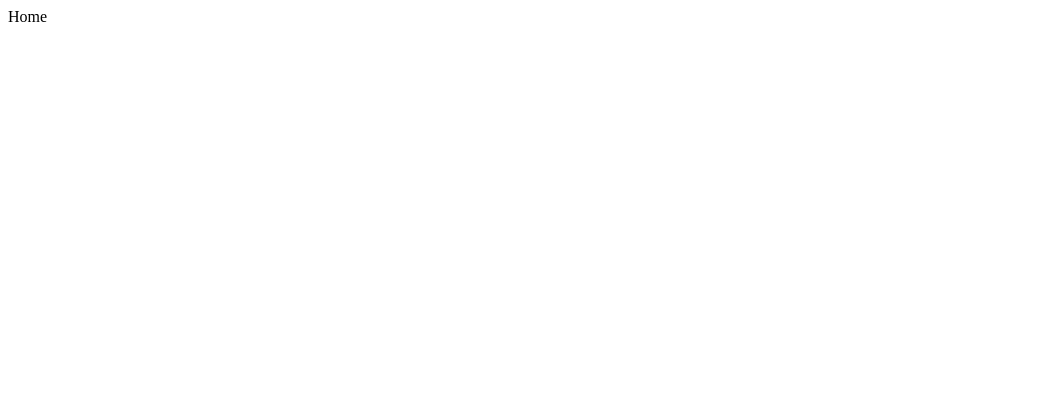
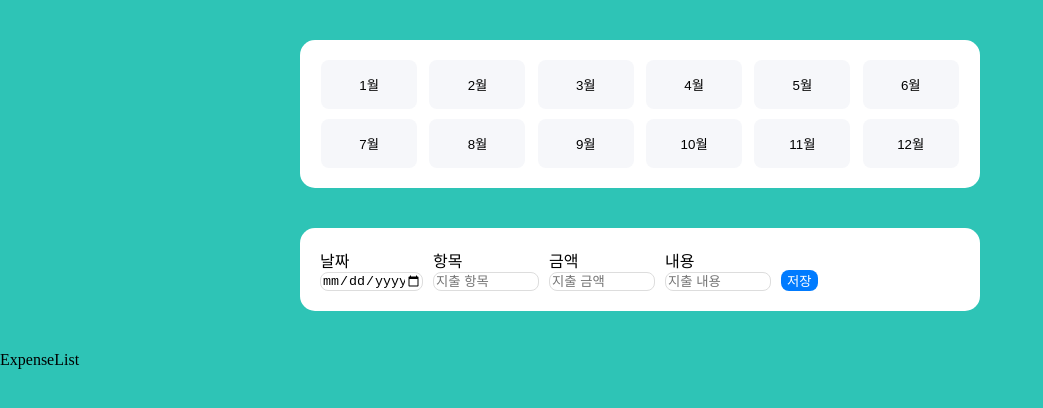
Before and after one commit to pk97h/my-finance-app, a React (Vite) app: page / in a window 1280 px wide. Shown: the top 408 px of the page, without its empty margins (0-1043 px from the left). Built offline with nearby package versions, Linux system fonts and the light colour scheme.

Commit message:
MonthNAvigation UI 구현

```diff
--- a/src/App.jsx
+++ b/src/App.jsx
@@ -1,7 +1,22 @@
+import { createGlobalStyle } from "styled-components";
 import Router from "./router/Router";
 
+const GlobalStyle = createGlobalStyle`
+  html, body {
+    margin: 0;
+    padding: 0;
+    height: 100%;
+    background-color: rgb(46, 196, 182)
+  }
+`;
+
 function App() {
-  return <Router />;
+  return (
+    <>
+    <GlobalStyle />
+      <Router />
+    </>
+  );
 }
 
 export default App;
--- a/src/components/CreateExpense.jsx
+++ b/src/components/CreateExpense.jsx
@@ -0,0 +1,39 @@
+import {
+  CreateExpenseContainer,
+  ExpenseForm,
+  ExpenseFormButton,
+  ExpenseFormContainer,
+  ExpenseFormInput,
+} from "../styles/HomeStyles";
+
+const CreateExpense = () => {
+  return (
+    <CreateExpenseContainer>
+      <ExpenseFormContainer>
+        <ExpenseForm>
+          <label>날짜</label>
+          <ExpenseFormInput type="date" name="date" />
+        </ExpenseForm>
+
+        <ExpenseForm>
+          <label>항목</label>
+          <ExpenseFormInput type="text" placeholder="지출 항목" />
+        </ExpenseForm>
+
+        <ExpenseForm>
+          <label>금액</label>
+          <ExpenseFormInput type="number" placeholder="지출 금액" />
+        </ExpenseForm>
+
+        <ExpenseForm>
+          <label>내용</label>
+          <ExpenseFormInput type="text" placeholder="지출 내용" />
+        </ExpenseForm>
+
+        <ExpenseFormButton type="submit">저장</ExpenseFormButton>
+      </ExpenseFormContainer>
+    </CreateExpenseContainer>
+  );
+};
+
+export default CreateExpense;
--- a/src/components/ExpenseList.jsx
+++ b/src/components/ExpenseList.jsx
@@ -0,0 +1,5 @@
+const ExpenseList = () => {
+  return <div>ExpenseList</div>;
+};
+
+export default ExpenseList;
--- a/src/components/MonthNavigation.jsx
+++ b/src/components/MonthNavigation.jsx
@@ -0,0 +1,13 @@
+import { MonthButtonContainer, MonthButton } from "../styles/HomeStyles";
+
+function MonthNavigation() {
+  return (
+    <MonthButtonContainer>
+      {[...Array(12)].map((_, index) => (
+        <MonthButton key={index}>{index + 1}월</MonthButton>
+      ))}
+    </MonthButtonContainer>
+  );
+}
+
+export default MonthNavigation;
--- a/src/pages/Home.jsx
+++ b/src/pages/Home.jsx
@@ -1,7 +1,15 @@
+import CreateExpense from "../components/CreateExpense";
+import ExpenseList from "../components/ExpenseList";
+import MonthNavigation from "../components/MonthNavigation";
+
 const Home = () => {
   return (
-    <div>Home</div>
-  )
-}
+    <div>
+      <MonthNavigation />
+      <CreateExpense />
+      <ExpenseList />
+    </div>
+  );
+};
 
-export default Home
+export default Home;
--- a/src/router/Router.jsx
+++ b/src/router/Router.jsx
@@ -6,8 +6,8 @@ const Router = () => {
   return (
     <BrowserRouter>
       <Routes>
-        <Route path="/" element={<Home />} />
-        <Route path="expenses/:id" element={<Detail />} />
+          <Route path="/" element={<Home />} />
+          <Route path="expenses/:id" element={<Detail />} />
       </Routes>
     </BrowserRouter>
   );
--- /dev/null
+++ b/src/styles/HomeStyles.jsx
@@ -0,0 +1,66 @@
+import styled from "styled-components";
+
+export const MonthButtonContainer = styled.div`
+  display: flex;
+  flex-wrap: wrap;
+  gap: 10px;
+  padding: 20px;
+  background-color: white;
+  border-radius: 15px;
+  width: 50%;
+  margin: 40px auto;
+`;
+
+export const MonthButton = styled.button`
+  padding: 15px;
+  gap: 10px;
+  border: none;
+  border-radius: 8px;
+  background-color: rgb(246, 247, 250);
+  cursor: pointer;
+  width: 15%;
+  margin: auto;
+
+  &:hover {
+    background-color: rgb(46, 196, 182);
+  }
+`;
+
+export const CreateExpenseContainer = styled.div`
+  display: flex;
+  flex-wrap: wrap;
+  gap: 10px;
+  padding: 20px;
+  background-color: white;
+  border-radius: 15px;
+  width: 50%;
+  margin: 40px auto;
+`;
+
+export const ExpenseFormContainer = styled.form`
+    display: flex;
+    flex-wrap: wrap;
+    align-items: flex-end;
+    gap:10px;
+`
+
+export const ExpenseForm = styled.div`
+    display: flex;
+    flex-wrap: wrap;
+    flex-direction: column;
+    flex: 1 1 0%;
+
+`
+
+export const ExpenseFormInput = styled.input`
+border: 1px solid rgb(221, 221, 221);
+  border-radius: 8px;
+  width:100px
+`
+
+export const ExpenseFormButton = styled.button`
+  background-color:rgb(0, 123, 255);
+  color:white;
+  border: none;
+  border-radius: 8px;
+`
```
